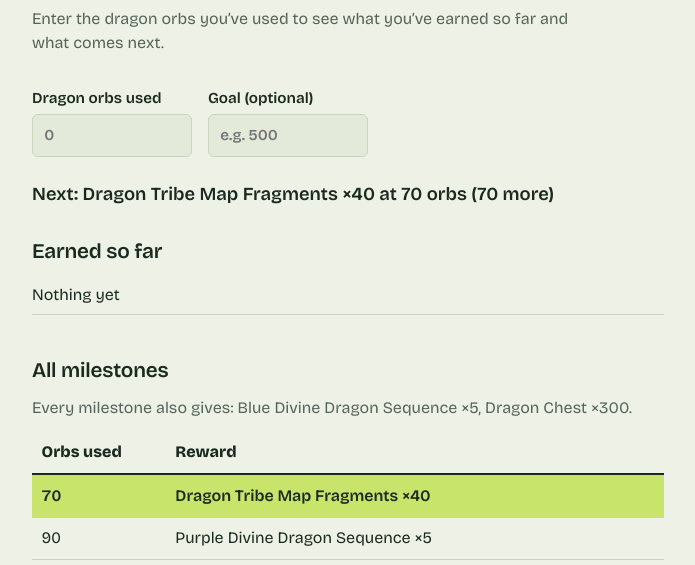
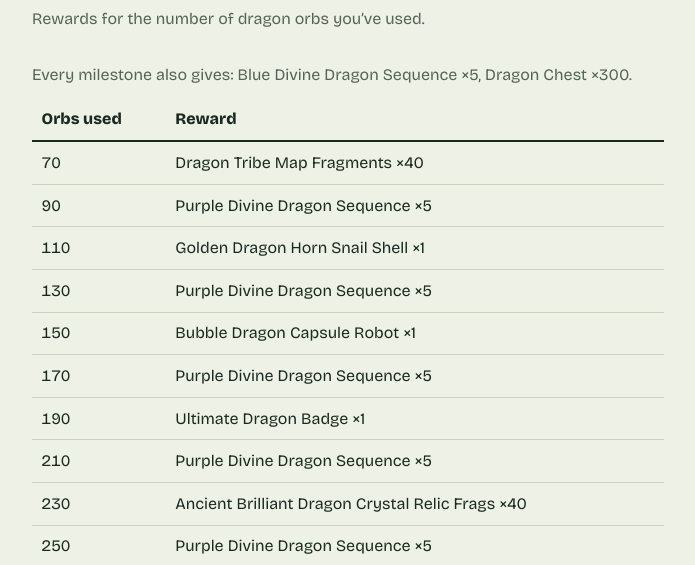
Before and after one commit to loulu03/Super-Snail, a website: page dragon.html in a window 1280 px wide. Shown: the part 207-772 px from the top of the page, without its empty margins (292-987 px from the left). Drawn offline with nearby package versions, Linux system fonts and the light colour scheme.

Commit message:
Add files via upload

```diff
--- a/dragon.html
+++ b/dragon.html
@@ -21,23 +21,12 @@ a:focus-visible{outline:3px solid var(--accent);outline-offset:2px}
 h1{font-size:clamp(2rem,7vw,3.25rem);line-height:1.05;letter-spacing:-.03em;font-weight:800;margin:0 0 .75rem}
 h2{font-size:1.3rem;font-weight:600;margin:0 0 .6rem;letter-spacing:-.01em}
 .lede{color:var(--muted);margin:0 0 2rem;max-width:34rem}
-.tool{display:flex;flex-wrap:wrap;gap:1rem;margin-bottom:1.5rem}
-label{display:flex;flex-direction:column;gap:.3rem;font-weight:600;font-size:.95rem}
-input{font:inherit;width:10rem;padding:.55rem .7rem;background:var(--card);color:var(--ink);border:1px solid var(--line);border-radius:6px}
-input:focus-visible{outline:3px solid var(--accent);outline-offset:2px}
-.next-line{font-size:1.15rem;font-weight:600;margin:0 0 1.75rem}
-.cols{display:grid;grid-template-columns:repeat(auto-fit,minmax(16rem,1fr));gap:1.75rem;margin-bottom:2.5rem}
-.sum ul{list-style:none;margin:0;padding:0}
-.sum li{display:flex;justify-content:space-between;gap:1rem;padding:.4rem 0;border-bottom:1px solid var(--line)}
-.sum li span:last-child{font-variant-numeric:tabular-nums;font-weight:600}
 .shared{color:var(--muted);margin:0 0 .75rem}
 .tablewrap{overflow-x:auto}
 table{width:100%;border-collapse:collapse}
 th,td{text-align:left;padding:.55rem .6rem;border-bottom:1px solid var(--line);vertical-align:top}
 th{border-bottom:2px solid var(--ink)}
 td.n{font-variant-numeric:tabular-nums;white-space:nowrap}
-tr.earned td{color:var(--muted)}
-tr.next td{background:var(--flash);color:var(--flash-ink);font-weight:600}
 .note{color:var(--muted);font-size:.9rem;margin-top:3rem}
 </style>
 </head>
@@ -45,17 +34,7 @@ tr.next td{background:var(--flash);color:var(--flash-ink);font-weight:600}
 <main>
   <nav><a href="index.html">Codes</a><a href="dragon.html" aria-current="page">Ultimate Divine Dragon</a></nav>
   <h1>Ultimate Divine Dragon rewards</h1>
-  <p class="lede">Enter the dragon orbs you’ve used to see what you’ve earned so far and what comes next.</p>
-  <div class="tool">
-    <label>Dragon orbs used<input id="used" type="number" min="0" step="1" inputmode="numeric" placeholder="0"></label>
-    <label>Goal (optional)<input id="goal" type="number" min="0" step="1" inputmode="numeric" placeholder="e.g. 500"></label>
-  </div>
-  <p class="next-line" id="next" aria-live="polite"></p>
-  <div class="cols">
-    <div class="sum"><h2>Earned so far</h2><ul id="earned"></ul></div>
-    <div class="sum" id="goalbox" hidden><h2 id="goalh"></h2><ul id="togo"></ul></div>
-  </div>
-  <h2>All milestones</h2>
+  <p class="lede">Rewards for the number of dragon orbs you’ve used.</p>
   <p class="shared" id="shared"></p>
   <div class="tablewrap"><table><thead><tr><th>Orbs used</th><th>Reward</th></tr></thead><tbody id="rows"></tbody></table></div>
   <p class="note">Unofficial, fan-made list.</p>
@@ -72,63 +51,25 @@ async function load() {
   return SEED;
 }
 
-const $ = (id) => document.getElementById(id);
 const fmt = (n) => n.toLocaleString("en-US");
 const same = (a, b) => a.item === b.item && a.qty === b.qty;
 
-function run(rows) {
+load().then((rows) => {
   // Rewards identical on every row are shown once, not repeated in each row.
   const shared = rows[0].rewards.slice(1).filter((f, i) => rows.every((r) => r.rewards[i + 1] && same(r.rewards[i + 1], f)));
-  const own = (r) => r.rewards.filter((x) => !shared.some((s) => same(s, x)));
-  const text = (r) => own(r).map((x) => x.item + " ×" + fmt(x.qty)).join(" + ");
-  $("shared").textContent = shared.length ? "Every milestone also gives: " + shared.map((x) => x.item + " ×" + fmt(x.qty)).join(", ") + "." : "";
-
-  const tbody = $("rows");
+  document.getElementById("shared").textContent = shared.length
+    ? "Every milestone also gives: " + shared.map((x) => x.item + " ×" + fmt(x.qty)).join(", ") + "." : "";
+  const tbody = document.getElementById("rows");
   for (const r of rows) {
-    const tr = document.createElement("tr"); tr.dataset.orbs = r.orbs;
+    const tr = document.createElement("tr");
     const a = document.createElement("td"); a.className = "n"; a.textContent = fmt(r.orbs);
     const b = document.createElement("td");
-    for (const x of own(r)) { const d = document.createElement("div"); d.textContent = x.item + " ×" + fmt(x.qty); b.appendChild(d); }
+    for (const x of r.rewards.filter((x) => !shared.some((s) => same(s, x)))) {
+      const d = document.createElement("div"); d.textContent = x.item + " ×" + fmt(x.qty); b.appendChild(d);
+    }
     tr.append(a, b); tbody.appendChild(tr);
   }
-
-  const totals = (list) => {
-    const m = new Map();
-    for (const r of list) for (const x of r.rewards) m.set(x.item, (m.get(x.item) || 0) + x.qty);
-    return [...m].sort((p, q) => p[0].localeCompare(q[0]));
-  };
-  const fill = (ul, list) => {
-    ul.textContent = "";
-    if (!list.length) { const li = document.createElement("li"); li.textContent = "Nothing yet"; ul.appendChild(li); return; }
-    for (const [item, qty] of list) {
-      const li = document.createElement("li"), a = document.createElement("span"), b = document.createElement("span");
-      a.textContent = item; b.textContent = "×" + fmt(qty); li.append(a, b); ul.appendChild(li);
-    }
-  };
-
-  function update() {
-    const used = Math.max(0, Math.floor(Number($("used").value) || 0));
-    const goal = Math.max(0, Math.floor(Number($("goal").value) || 0));
-    const next = rows.find((r) => r.orbs > used);
-    $("next").textContent = next ? "Next: " + text(next) + " at " + fmt(next.orbs) + " orbs (" + fmt(next.orbs - used) + " more)" : "You’ve reached every listed milestone.";
-    fill($("earned"), totals(rows.filter((r) => r.orbs <= used)));
-    const showGoal = goal > used;
-    $("goalbox").hidden = !showGoal;
-    if (showGoal) {
-      $("goalh").textContent = "Still to earn by " + fmt(goal) + " orbs (" + fmt(goal - used) + " more)";
-      fill($("togo"), totals(rows.filter((r) => r.orbs > used && r.orbs <= goal)));
-    }
-    for (const tr of tbody.children) {
-      const o = Number(tr.dataset.orbs);
-      tr.className = o <= used ? "earned" : next && o === next.orbs ? "next" : "";
-    }
-  }
-  $("used").addEventListener("input", update);
-  $("goal").addEventListener("input", update);
-  update();
-}
-
-load().then(run);
+});
 </script>
 </body>
 </html>
```
